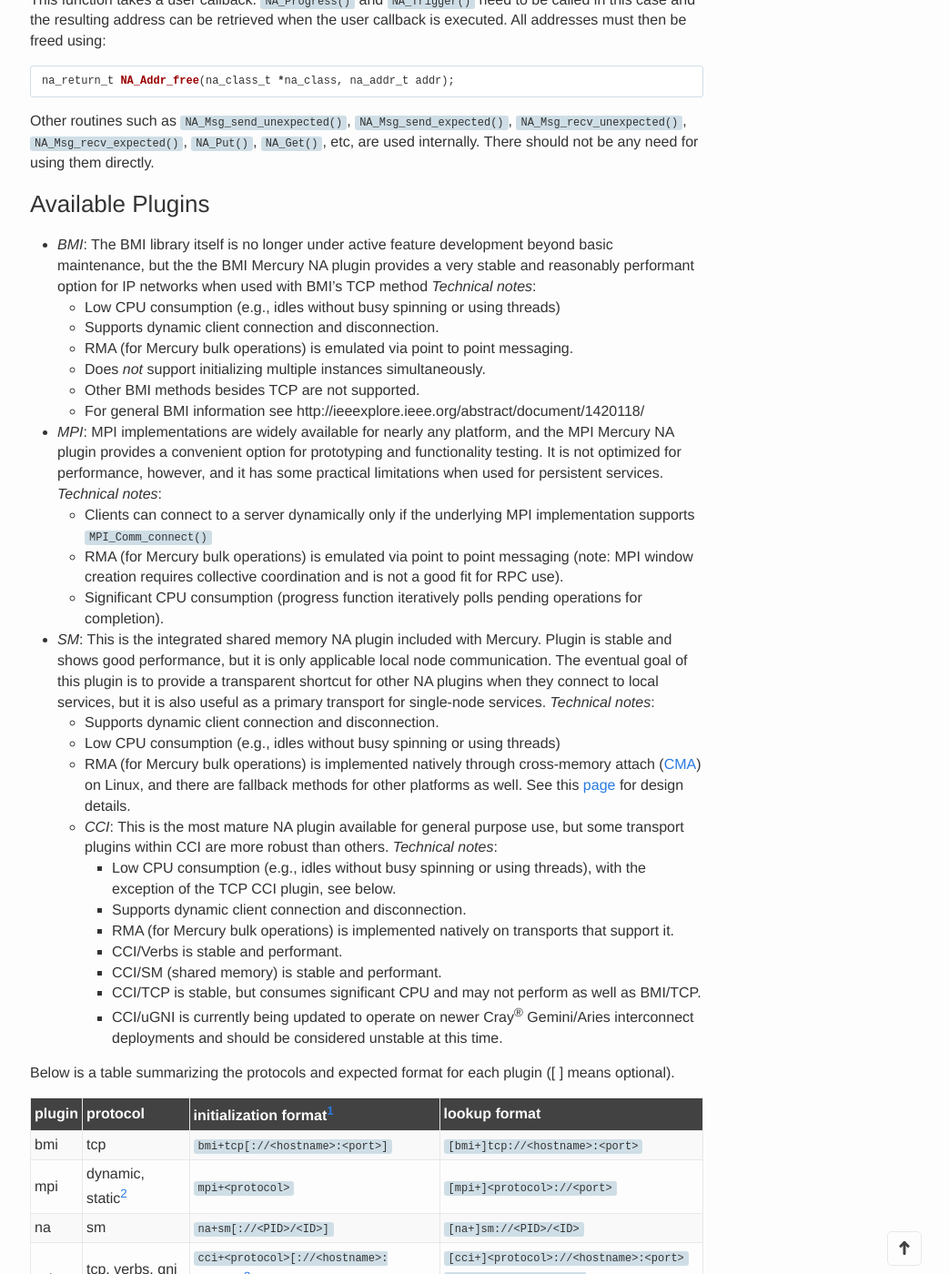
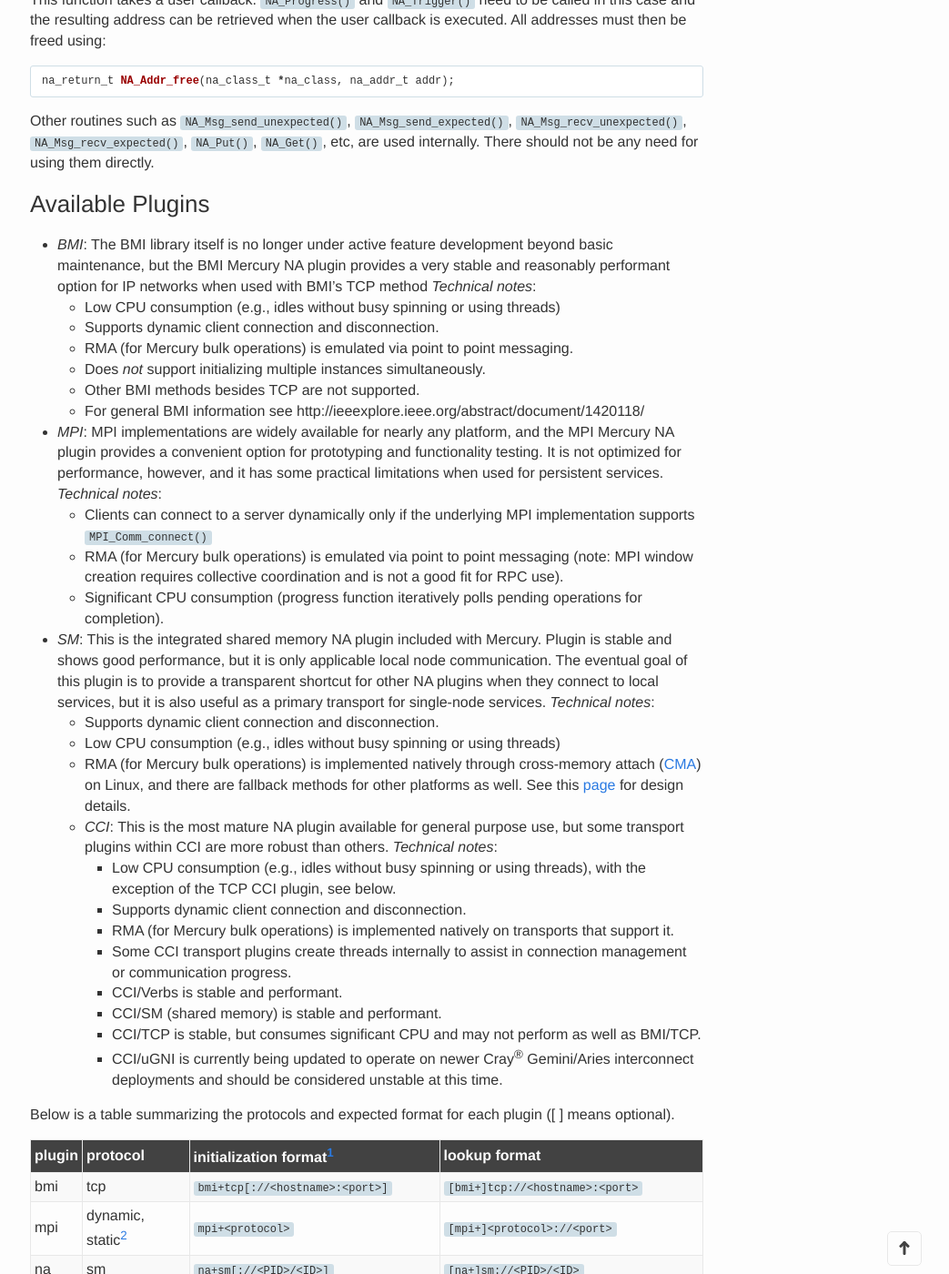
Before and after one commit to Mercury-HPC/Mercury-HPC.github.io, a Jekyll site: the page built from documentation.md, in a window 1280 px wide and 1400 px high, scrolled down 2236 px. Shown: the whole window at 91% size, without its empty margins (237-1280 px from the left). Built offline with Jekyll 4.4.1, drawn with Linux system fonts in a browser that asks for light colours; nearby versions of some CDN libraries.

Commit message:
revise doc updates from @soumagne comments

```diff
--- a/documentation.md
+++ b/documentation.md
@@ -134,7 +134,7 @@ are used internally. There should not be any need for using them directly.
 ### Available Plugins
 
 * _BMI_: The BMI library itself is no longer under active feature development
-  beyond basic maintenance, but the the BMI Mercury NA plugin provides a very stable
+  beyond basic maintenance, but the BMI Mercury NA plugin provides a very stable
   and reasonably performant option for IP networks when used with BMI's TCP method *Technical notes*:
     * Low CPU consumption (e.g., idles without busy spinning or using threads)
     * Supports dynamic client connection and disconnection.
@@ -155,6 +155,8 @@ are used internally. There should not be any need for using them directly.
     * Low CPU consumption (e.g., idles without busy spinning or using threads), with the exception of the TCP CCI plugin, see below.
     * Supports dynamic client connection and disconnection.
     * RMA (for Mercury bulk operations) is implemented natively on transports that support it.
+    * Some CCI transport plugins create threads internally to assist in
+      connection management or communication progress.
     * CCI/Verbs is stable and performant.
     * CCI/SM (shared memory) is stable and performant.
     * CCI/TCP is stable, but consumes significant CPU and may not perform as well as BMI/TCP.
```
